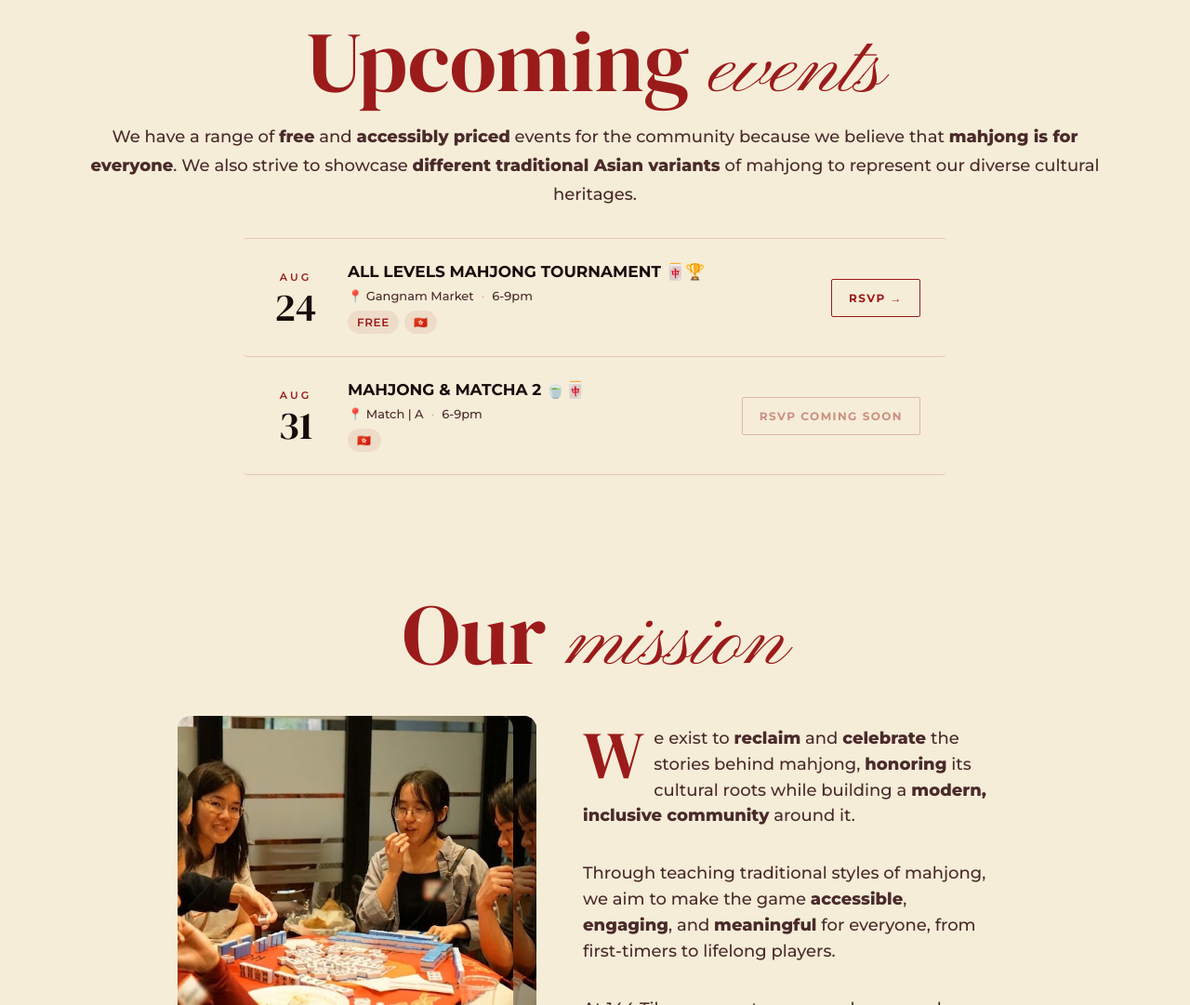
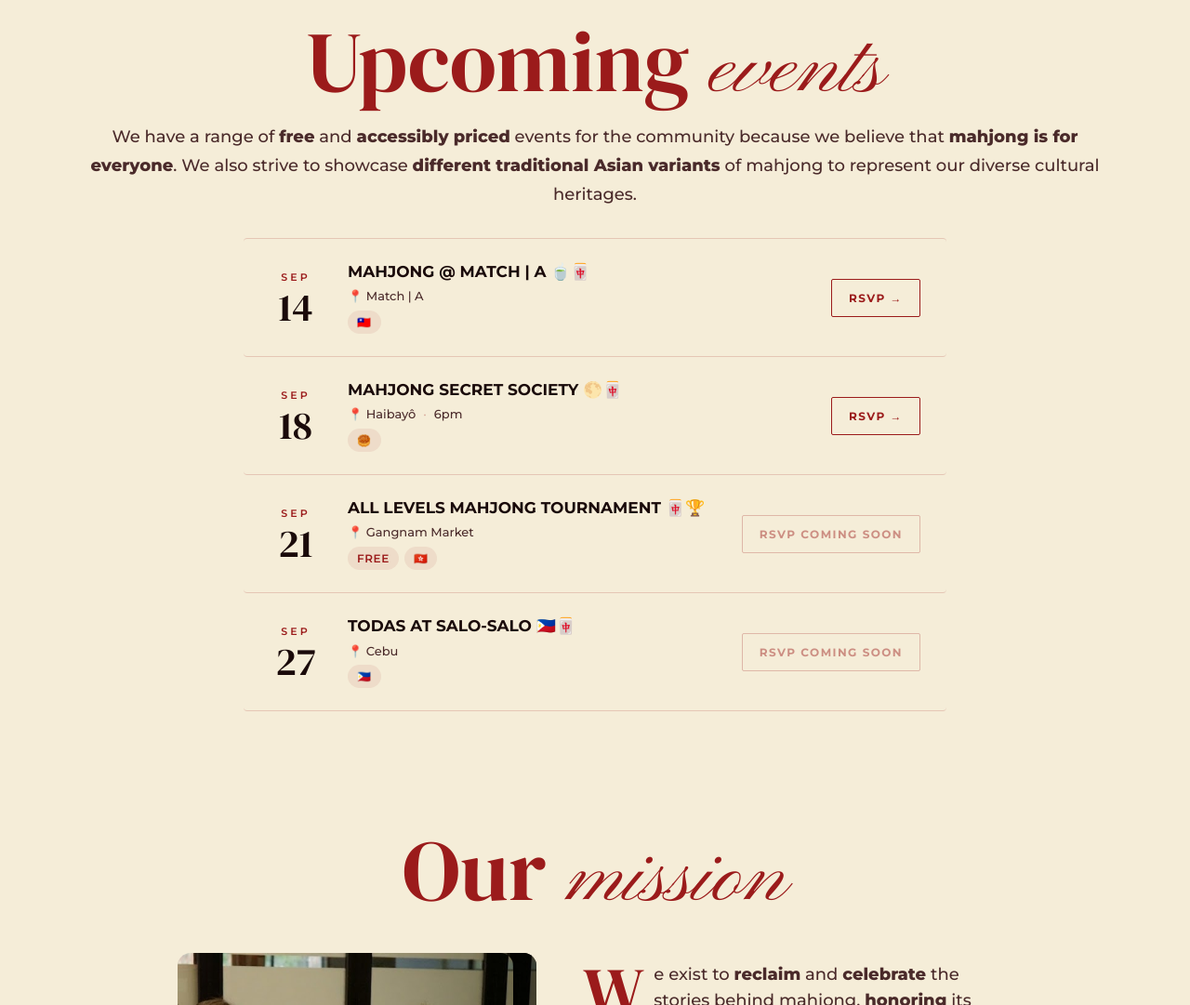
Before and after one commit to michaelwang1994/144-tiles-website, a website built with Vite: page 144-tiles-website/index.html in a window 1280 px wide. Shown: the part 855-1936 px from the top of the page at 93% size. Built offline with nearby package versions, Linux system fonts and the light colour scheme.

Commit message:
update events

```diff
--- a/144-tiles-website/index.html
+++ b/144-tiles-website/index.html
@@ -69,38 +69,63 @@
     <p style="margin-top: 12px; font-family: Montserrat; font-size: 18px; font-weight: 500; color: rgb(74, 42, 42); line-height: 1.7; text-align: center;">We have a range of <strong style="font-weight: 800;">free</strong> and <strong style="font-weight: 800;">accessibly priced</strong> events for the community because we believe that <strong style="font-weight: 800;">mahjong is for everyone</strong>. We also strive to showcase <strong style="font-weight: 800;">different traditional Asian variants</strong> of mahjong to represent our diverse cultural heritages.</p>
   </div>
   <div class="event-list">
-    <a class="event-card event-linkable" href="https://getpie.at/7VUICdx1" target="_blank" rel="noopener">
+    <a class="event-card event-linkable" href="https://getpie.at/IjhQR3h8" target="_blank" rel="noopener">
       <div class="event-date-block">
-        <span class="event-month">AUG</span>
-        <span class="event-day">24</span>
+        <span class="event-month">SEP</span>
+        <span class="event-day">14</span>
+      </div>
+      <div class="event-body">
+        <div class="event-name">MAHJONG @ MATCH | A 🍵🀄️</div>
+        <div class="event-meta">
+          <span>📍 Match | A</span>
+        </div>
+        <div style="display:flex;gap:6px;"><span class="event-badge">🇹🇼</span></div>
+      </div>
+      <div class="event-action event-linkable">RSVP →</div>
+    </a>
+    <a class="event-card event-linkable" href="https://getpie.at/PvCYmJ6S" target="_blank" rel="noopener">
+      <div class="event-date-block">
+        <span class="event-month">SEP</span>
+        <span class="event-day">18</span>
+      </div>
+      <div class="event-body">
+        <div class="event-name">MAHJONG SECRET SOCIETY 🌕🀄️</div>
+        <div class="event-meta">
+          <span>📍 Haibayô</span>
+          <span class="dot">·</span>
+          <span>6pm</span>
+        </div>
+        <div style="display:flex;gap:6px;"><span class="event-badge">🥮</span></div>
+      </div>
+      <div class="event-action event-linkable">RSVP →</div>
+    </a>
+    <div class="event-card">
+      <div class="event-date-block">
+        <span class="event-month">SEP</span>
+        <span class="event-day">21</span>
       </div>
       <div class="event-body">
         <div class="event-name">ALL LEVELS MAHJONG TOURNAMENT 🀄️🏆</div>
         <div class="event-meta">
           <span>📍 Gangnam Market</span>
-          <span class="dot">·</span>
-          <span>6-9pm</span>
         </div>
         <div style="display:flex;gap:6px;"><span class="event-badge">FREE</span><span class="event-badge">🇭🇰</span></div>
       </div>
-      <div class="event-action event-linkable">RSVP →</div>
-    </a>
+      <div class="event-action event-action-muted">RSVP COMING SOON</div>
+    </div>
     <div class="event-card">
       <div class="event-date-block">
-        <span class="event-month">AUG</span>
-        <span class="event-day">31</span>
+        <span class="event-month">SEP</span>
+        <span class="event-day">27</span>
       </div>
       <div class="event-body">
-        <div class="event-name">MAHJONG & MATCHA 2 🍵🀄️</div>
+        <div class="event-name">TODAS AT SALO-SALO 🇵🇭🀄️</div>
         <div class="event-meta">
-          <span>📍 Match | A</span>
-          <span class="dot">·</span>
-          <span>6-9pm</span>
+          <span>📍 Cebu</span>
         </div>
-        <div style="display:flex;gap:6px;"><span class="event-badge">🇭🇰</span></div>
+        <div style="display:flex;gap:6px;"><span class="event-badge">🇵🇭</span></div>
       </div>
       <div class="event-action event-action-muted">RSVP COMING SOON</div>
-    </div>
     </div>
   </div>
 </section>
```
